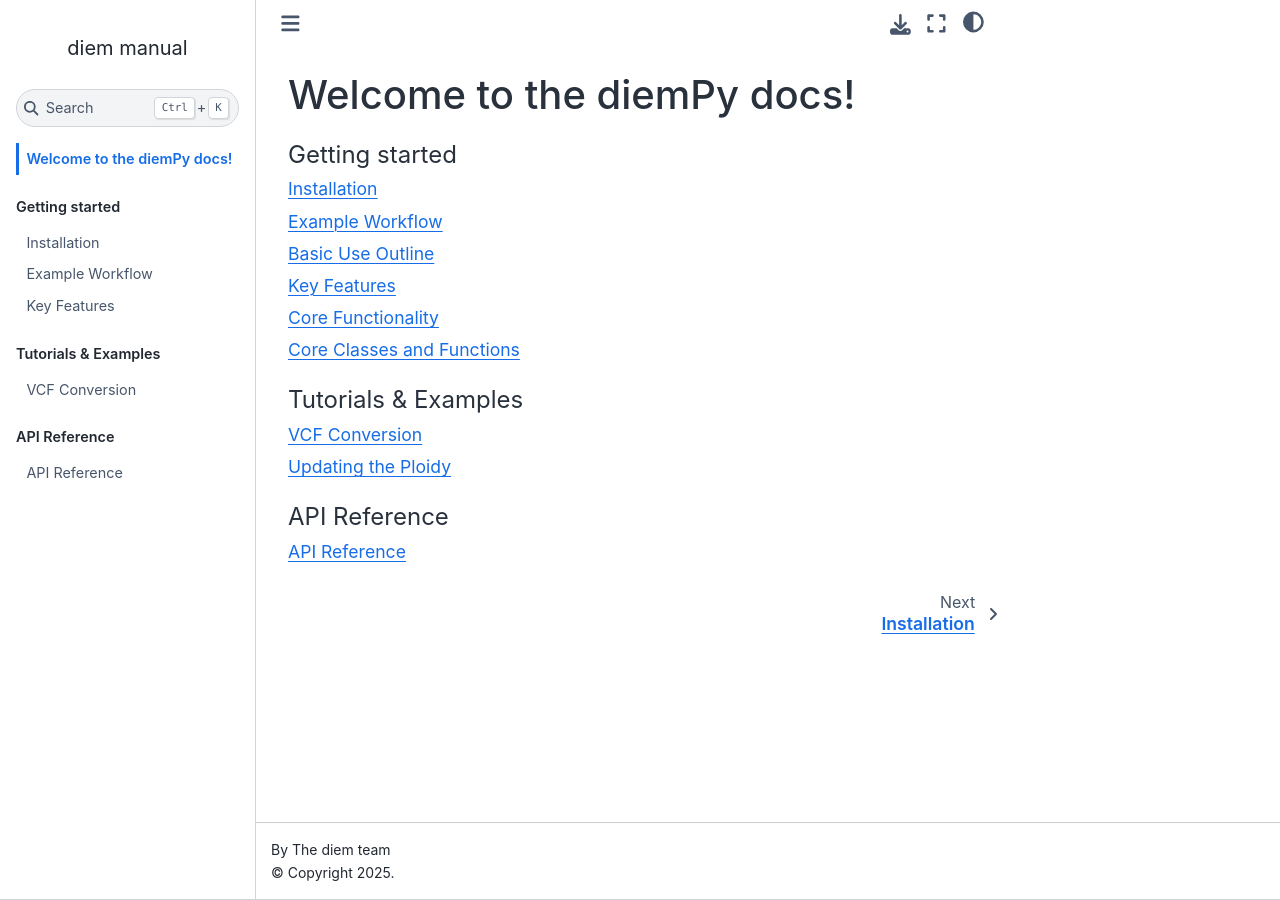
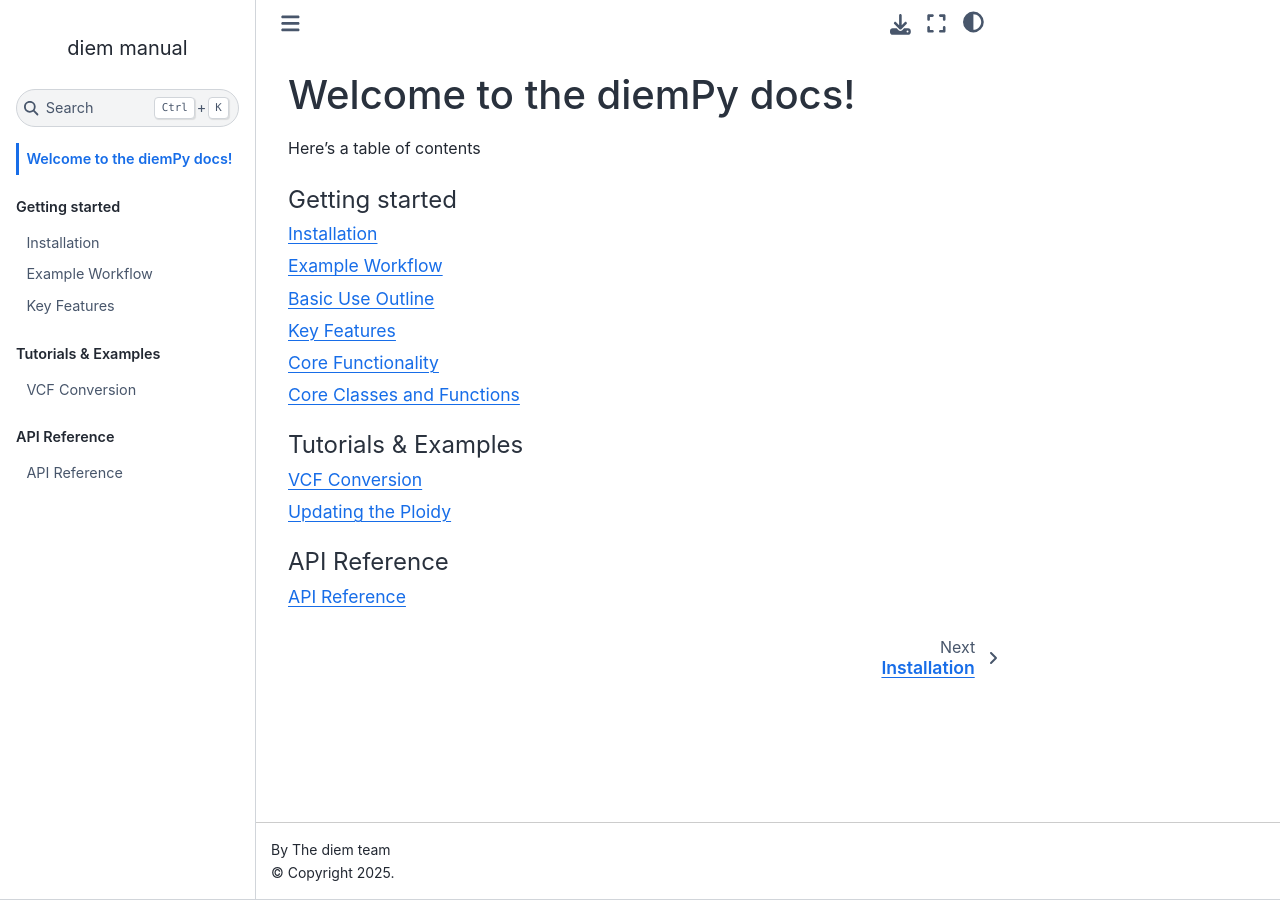
Before and after one commit to DerekSetter/diemPy, a Jupyter Book: the page built from docs/intro.md, in a window 1280 px wide. Built offline with Jupyter Book 1.0.4 settings and Sphinx 7.4.7 and the Sphinx Book theme 1.1.4, drawn with Linux system fonts in a browser that asks for light colours.

Commit message:
mod welcome mesage

````diff
--- a/docs/intro.md
+++ b/docs/intro.md
@@ -1,4 +1,6 @@
 # Welcome to the diemPy docs!
+
+Here's a table of contents
 
 ```{tableofcontents}
 ```
````
